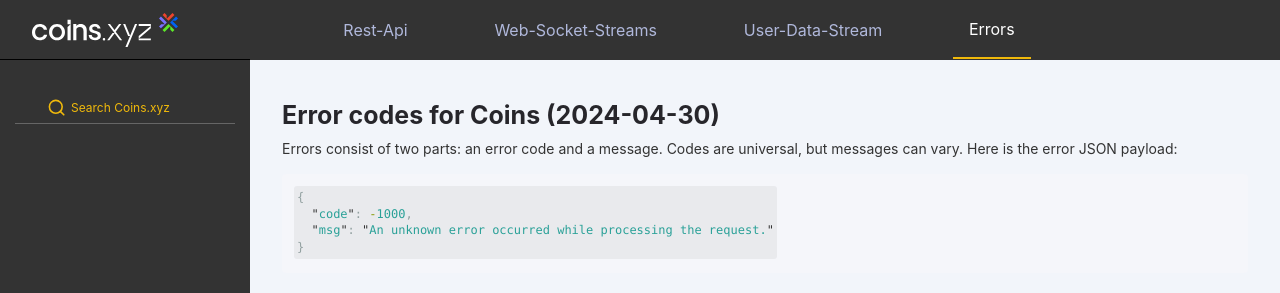
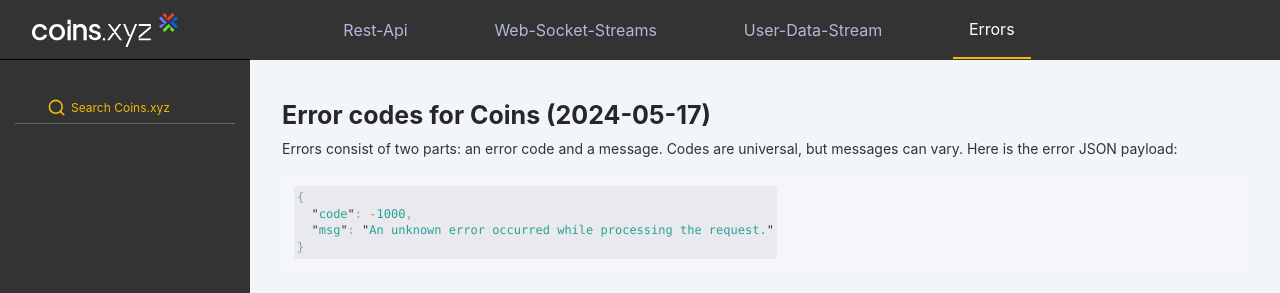
Before and after one commit to coins-docs/xyz, a Jekyll site: the page built from docs/errors.md, in a window 1280 px wide and 900 px high. Shown: the top 293 px of the window. Built offline with Jekyll 4.4.1, drawn with Linux system fonts in a browser that asks for light colours.

Commit message:
Update errors.md

```diff
--- a/docs/errors.md
+++ b/docs/errors.md
@@ -5,7 +5,7 @@ layout: default
 nav: sidebar/errors.html
 
 ---
-# Error codes for Coins (2024-04-30)
+# Error codes for Coins (2024-05-17)
 
 Errors consist of two parts: an error code and a message. Codes are universal,
  but messages can vary. Here is the error JSON payload:
```
